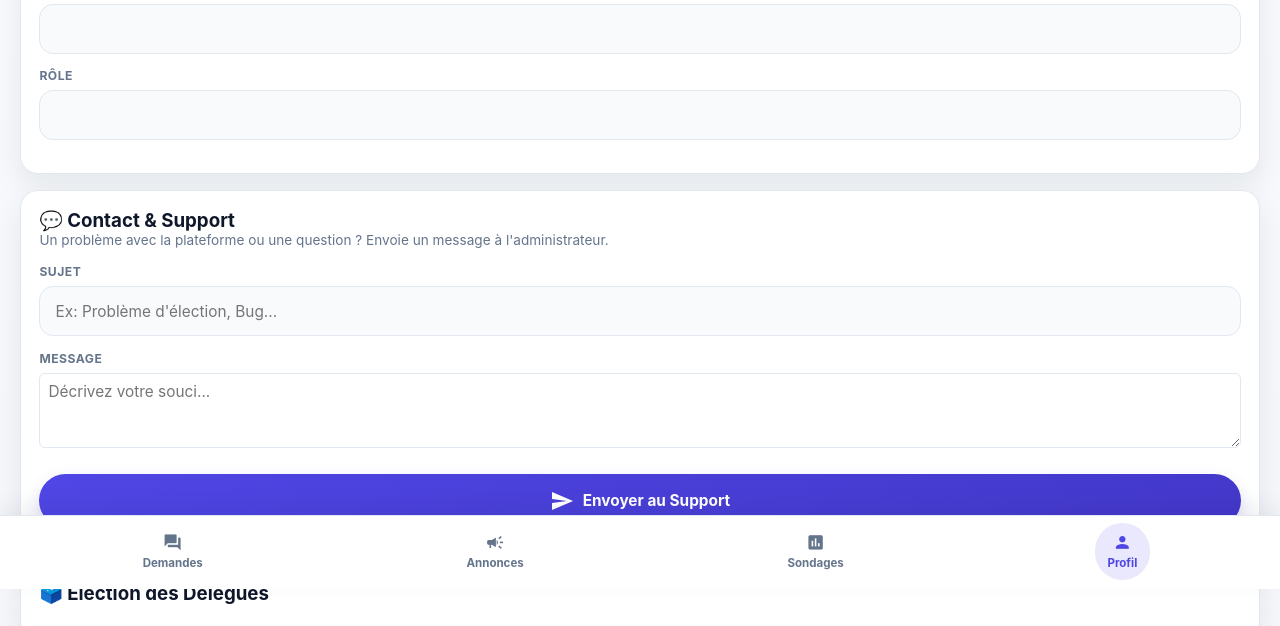
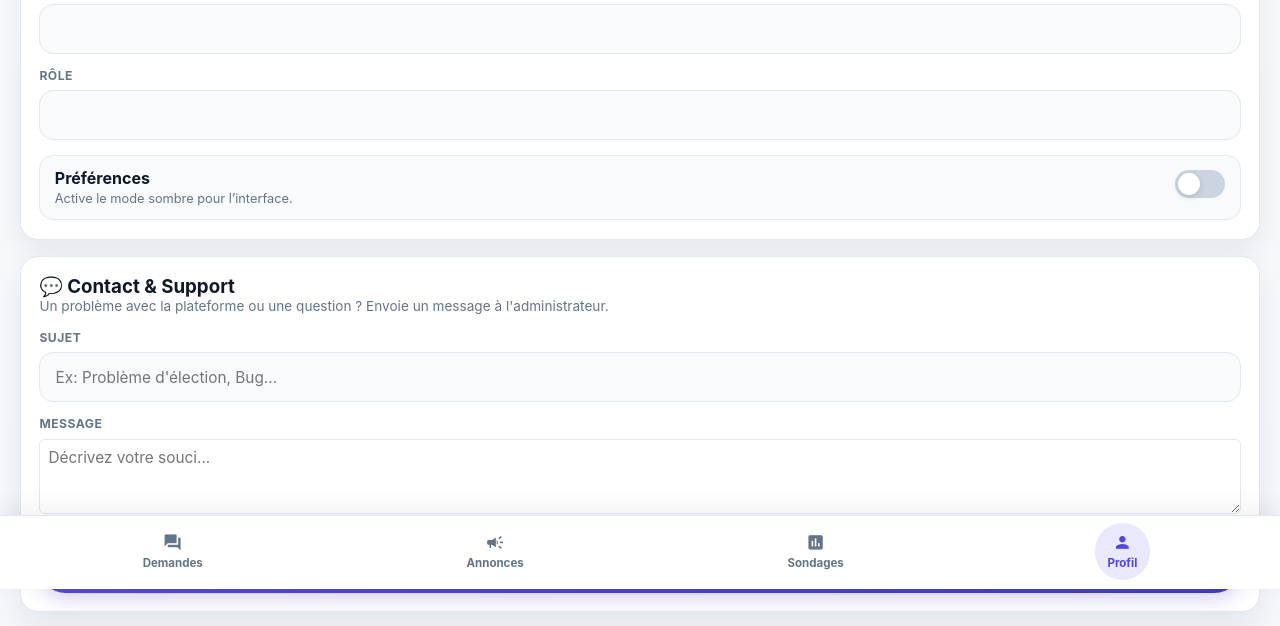
Before and after one commit to momort02/ClassHub, a plain HTML site: page profil.html in a window 1280 px wide. Shown: the part 211-837 px from the top of the page. Drawn offline with Linux system fonts and the light colour scheme; no server answers.

Commit message:
Ajout des préférences d'affichage avec un commutateur pour le mode sombre dans le profil utilisateur.

```diff
--- a/css/style.css
+++ b/css/style.css
@@ -362,7 +362,7 @@ textarea:focus {
 
 .btn-secondary {
   background: #e2e8f0;
-  color: var(--text);
+  color: #817d7d;
   box-shadow: none;
 }
 
--- a/profil.html
+++ b/profil.html
@@ -37,6 +37,19 @@
         <p id="avatar-status" style="font-size:0.78rem; color:var(--text-muted); margin:-1rem 0 1rem 0; display:none;"></p>
         <div class="form-group"><label>Classe</label><input type="text" id="profil-classe" readonly></div>
         <div class="form-group"><label>Rôle</label><input type="text" id="profil-role" readonly></div>
+
+        <div class="settings-toggle" role="group" aria-label="Paramètres d'affichage">
+          <div>
+            <strong>Préférences</strong>
+            <p>Active le mode sombre pour l’interface.</p>
+          </div>
+          <label class="theme-switch" for="theme-toggle">
+            <input type="checkbox" id="theme-toggle">
+            <span></span>
+          </label>
+        </div>
+        <p id="theme-status" style="display:none; font-size:0.78rem; color:var(--text-muted); margin-top:0.5rem;"></p>
+
         <a href="delegue.html" id="btn-delegue" class="btn" style="display:none; width:100%; justify-content:center; margin-top:1rem; background-color:var(--warning); color:#000;">
           <span class="material-icons">admin_panel_settings</span> Espace Délégué
         </a>
```
